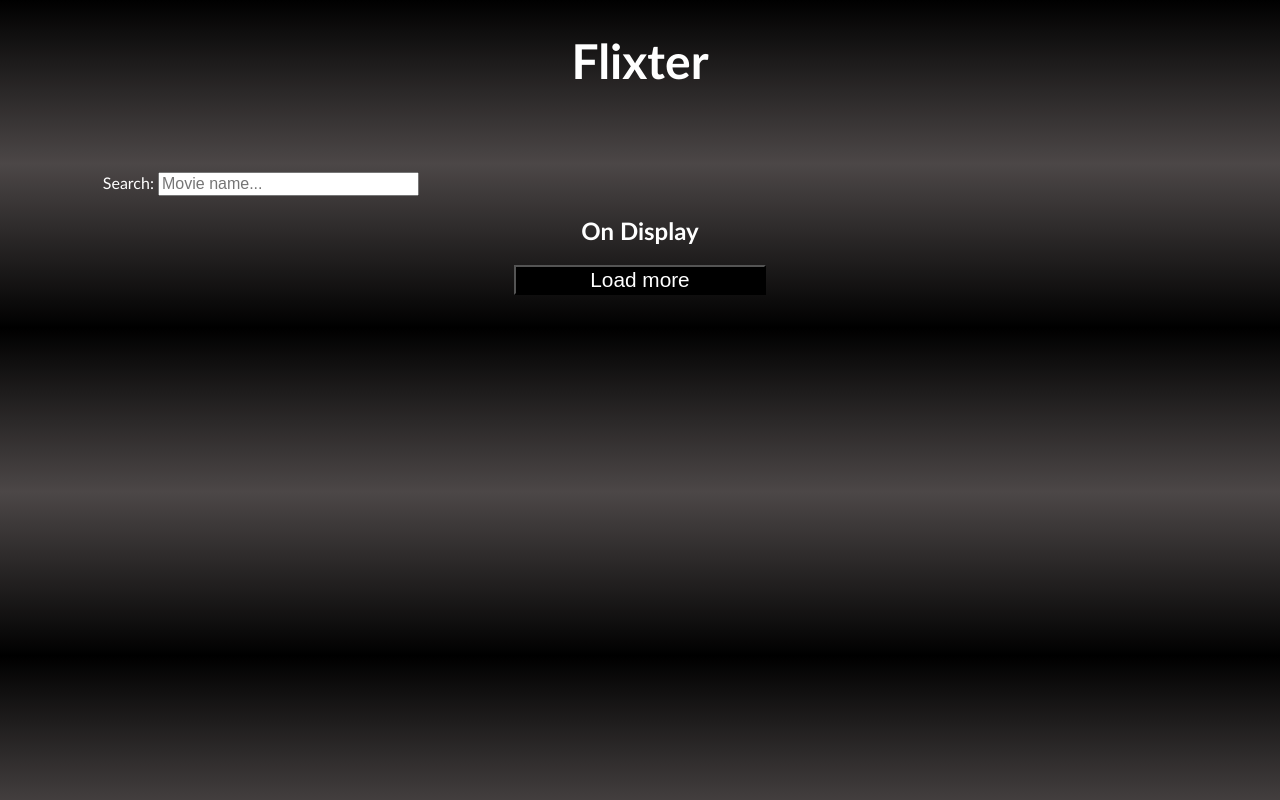
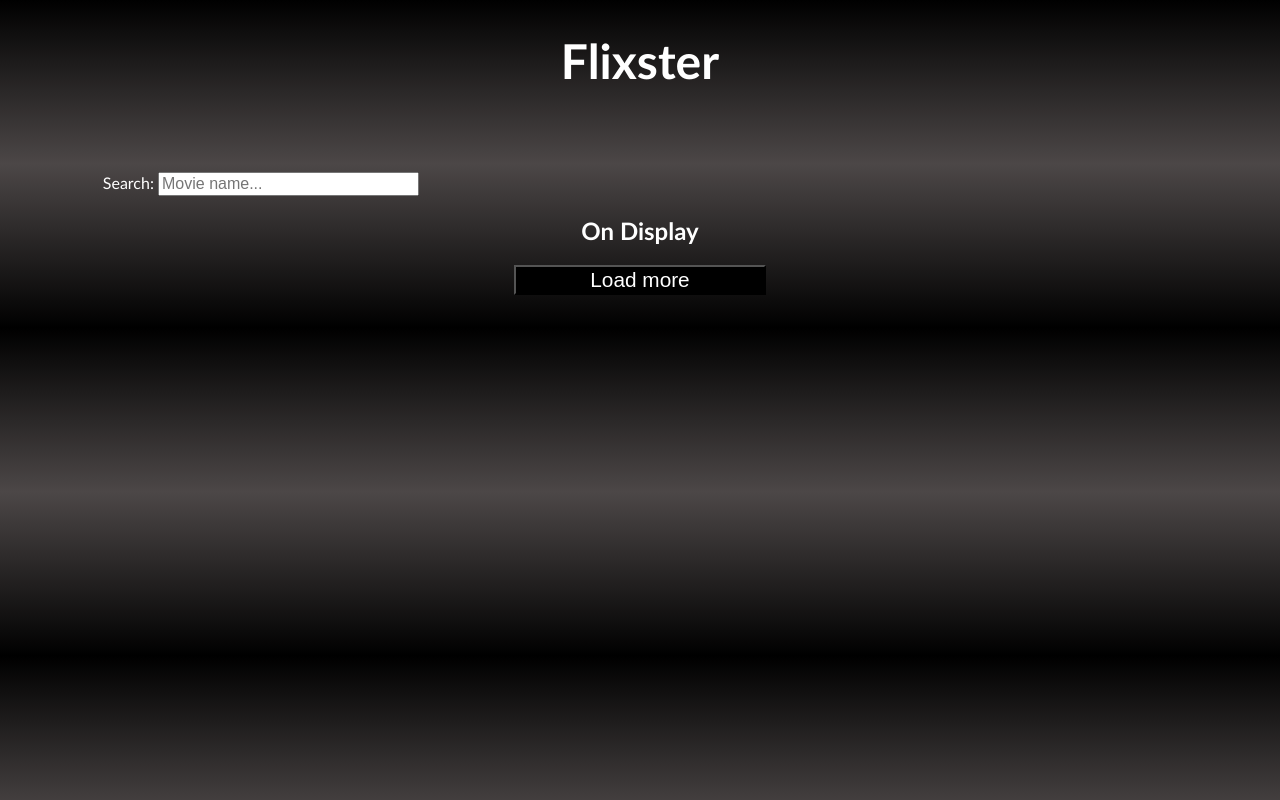
Before and after one commit to lrmantovani10/Flixster, a plain HTML site: page index.html in a window 1280 px wide. Drawn offline with Linux system fonts and the light colour scheme; no server answers.

Commit message:
Update index.html

```diff
--- a/index.html
+++ b/index.html
@@ -3,7 +3,7 @@
     <head>
         <meta name = "viewport" content="Width=device-width">
         <title>
-            Flixter
+            Flixster
         </title>
         <link rel = "stylesheet" href = "style.css">
         <link rel="shortcut icon" href="logo.jpeg"/>
@@ -11,7 +11,7 @@
 
     <body>
         <script src="script.js "></script>
-        <h1 id = "mainPage" onclick=goToMain()>Flixter</h1>
+        <h1 id = "mainPage" onclick=goToMain()>Flixster</h1>
         </div>
         <form onsubmit = searchResult(event)>
             <a id = "searchText"> Search: </a>
```
